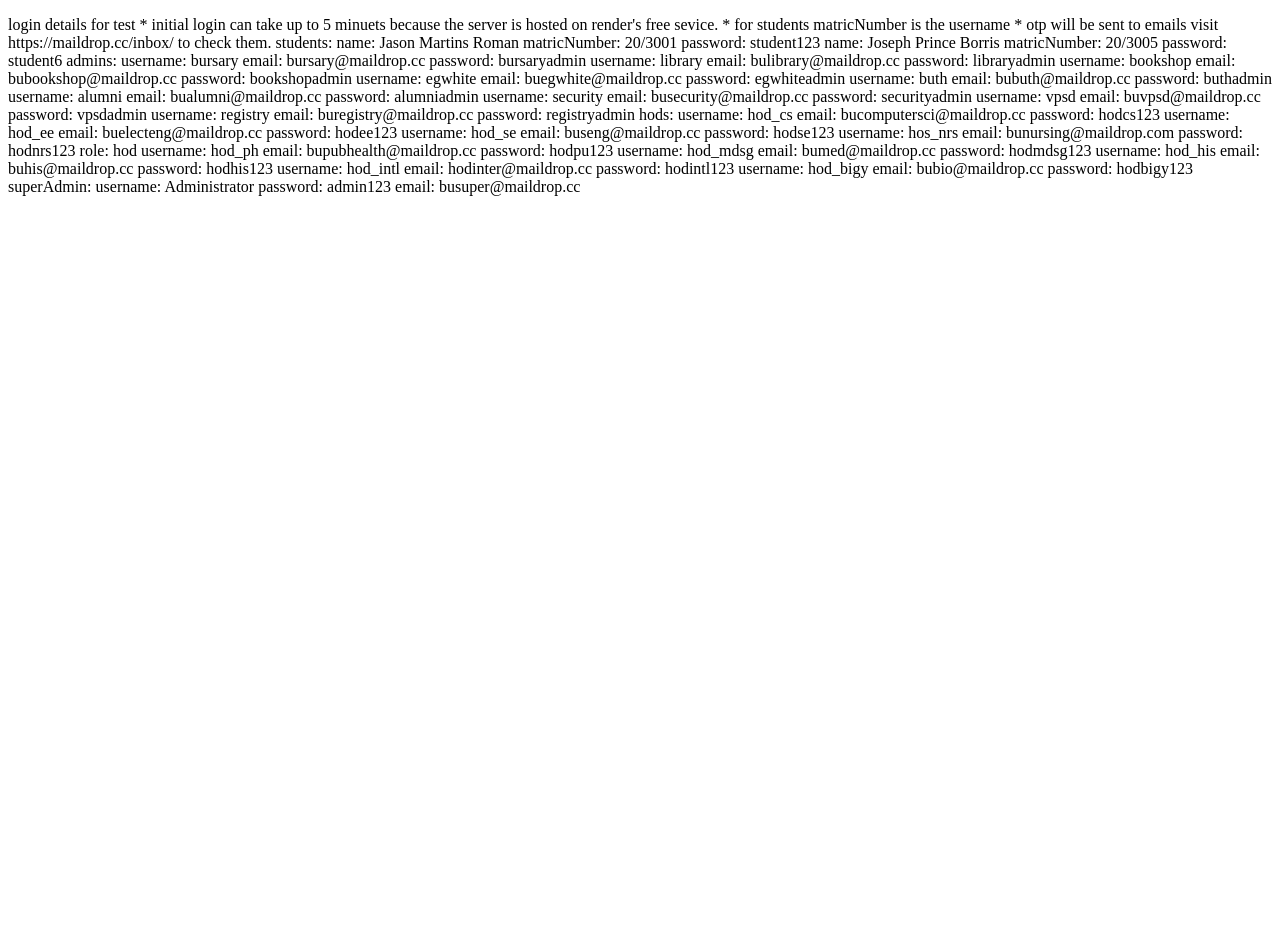
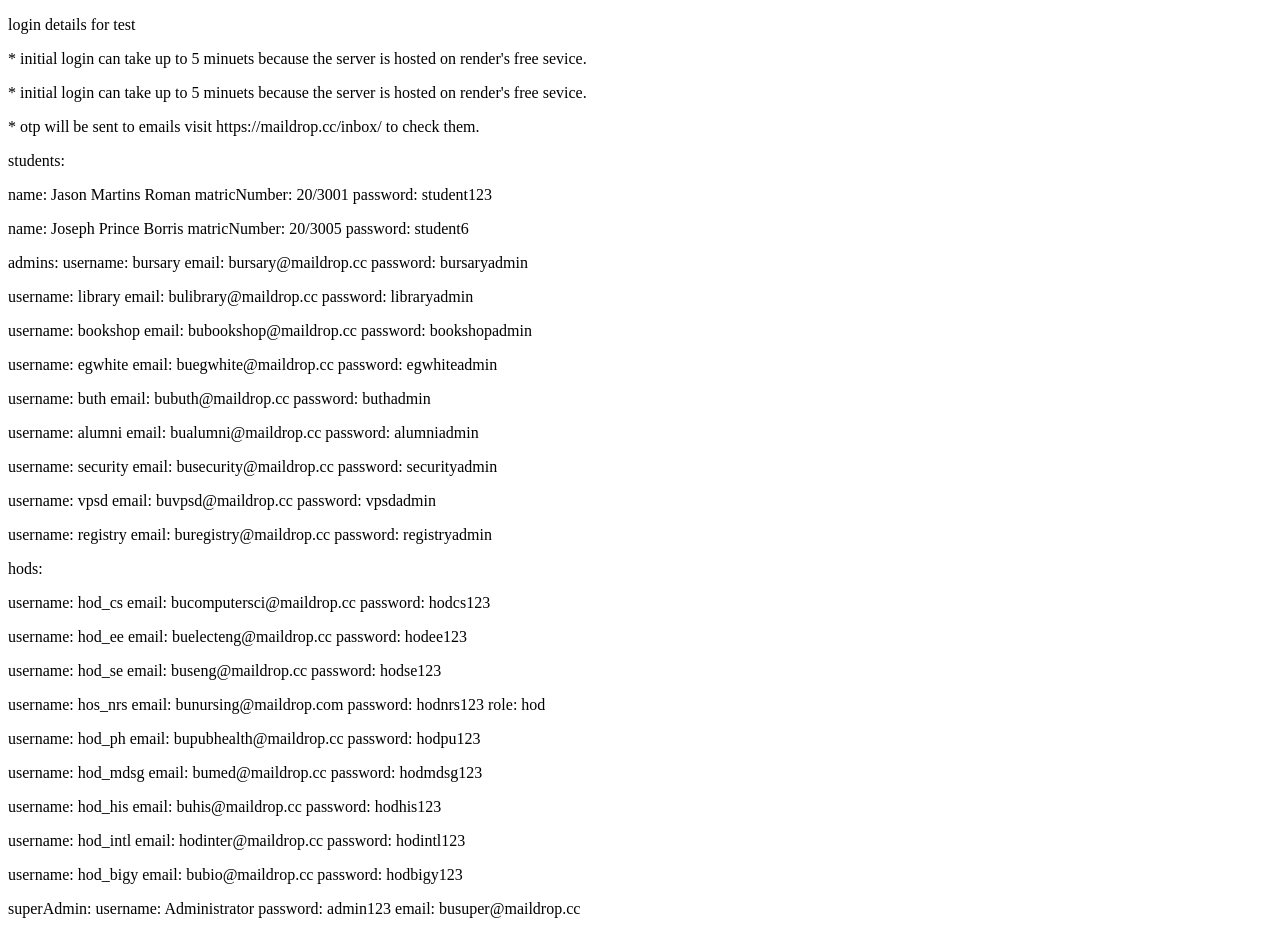
Before and after one commit to Mighty-k/clearance-database, a website: page index.html in a window 1280 px wide. Before the commit the page ends 800 px from the top, so only its background shows below. Drawn offline with Linux system fonts and the light colour scheme.

Commit message:
Update index.html

```diff
--- a/index.html
+++ b/index.html
@@ -3,141 +3,142 @@
 <body>
  <p>
 login details for test
-* initial login can take up to 5 minuets because the server is hosted on render's free sevice.
-* for students matricNumber is the username
-* otp will be sent to emails visit https://maildrop.cc/inbox/ to check them.
+<p>* initial login can take up to 5 minuets because the server is hosted on render's free sevice.</p>
+<p>* initial login can take up to 5 minuets because the server is hosted on render's free sevice.
+</p
+<p>* otp will be sent to emails visit https://maildrop.cc/inbox/ to check them.
+</p>
+
+
+<p>students:</p>
+<p>name: Jason Martins Roman
+matricNumber: 20/3001
+ password: student123</p>
+
+<p>name: Joseph Prince Borris
+ matricNumber: 20/3005
+ password: student6</p>
+
+ <p>admins:
+      username: bursary
+      email: bursary@maildrop.cc
+      password: bursaryadmin</p>
 
 
 
-students:
-name: Jason Martins Roman
-matricNumber: 20/3001
- password: student123
+     <p>username: library
+      email: bulibrary@maildrop.cc
+      password: libraryadmin</p>
 
-name: Joseph Prince Borris
- matricNumber: 20/3005
- password: student6
 
- admins:
-      username: bursary
-      email: bursary@maildrop.cc
-      password: bursaryadmin
+     <p> username: bookshop
+      email: bubookshop@maildrop.cc
+      password: bookshopadmin</p>
 
 
 
-      username: library
-      email: bulibrary@maildrop.cc
-      password: libraryadmin
-
-
-      username: bookshop
-      email: bubookshop@maildrop.cc
-      password: bookshopadmin
+     <p>username: egwhite
+      email: buegwhite@maildrop.cc
+      password: egwhiteadmin</p>
 
 
 
-      username: egwhite
-      email: buegwhite@maildrop.cc
-      password: egwhiteadmin
+     <p>username: buth
+      email: bubuth@maildrop.cc
+      password: buthadmin
+  </p>
+
+
+    <p>username: alumni
+      email: bualumni@maildrop.cc
+      password: alumniadmin
+</p>
+
+
+     <p> username: security
+      email: busecurity@maildrop.cc
+      password: securityadmin</p>
 
 
 
-      username: buth
-      email: bubuth@maildrop.cc
-      password: buthadmin
+     <p>username: vpsd
+      email: buvpsd@maildrop.cc
+      password: vpsdadmin</p>
 
 
 
-      username: alumni
-      email: bualumni@maildrop.cc
-      password: alumniadmin
+     <p> username: registry
+      email: buregistry@maildrop.cc
+      password: registryadmin
+ </p>
+
+  <p>hods:</p>
+    <p>username: hod_cs
+      email: bucomputersci@maildrop.cc
+      password: hodcs123
+    </p>
 
 
-
-      username: security
-      email: busecurity@maildrop.cc
-      password: securityadmin
-
-
-
-      username: vpsd
-      email: buvpsd@maildrop.cc
-      password: vpsdadmin
-
-
-
-      username: registry
-      email: buregistry@maildrop.cc
-      password: registryadmin
-
-
-  hods:
-      username: hod_cs
-      email: bucomputersci@maildrop.cc
-      password: hodcs123
-
-
-
-      username: hod_ee
+    <p>username: hod_ee
       email: buelecteng@maildrop.cc
-      password: hodee123
+      password: hodee123</p>
 
 
 
 
-      username: hod_se
+     <p> username: hod_se
       email: buseng@maildrop.cc
-      password: hodse123
+      password: hodse123</p>
 
 
 
-      username: hos_nrs
+     <p>username: hos_nrs
       email: bunursing@maildrop.com
       password: hodnrs123
-      role: hod
+      role: hod</p>
 
 
 
 
-      username: hod_ph
+      <p>username: hod_ph
 
       email: bupubhealth@maildrop.cc
-      password: hodpu123
+      password: hodpu123</p>
 
 
 
-      username: hod_mdsg
+      <p>username: hod_mdsg
       email: bumed@maildrop.cc
-      password: hodmdsg123
+      password: hodmdsg123</p>
+
+
+
+  <p> username: hod_his
+      email: buhis@maildrop.cc
+      password: hodhis123</p>
+
+
+
+<p>  username: hod_intl
+
+      email: hodinter@maildrop.cc
+      password: hodintl123</p>
+
+
+
+<p> username: hod_bigy
+
+      email: bubio@maildrop.cc
+      password: hodbigy123</p>
 
 
 
 
-      username: hod_his
-      email: buhis@maildrop.cc
-      password: hodhis123
-
-
-
-      username: hod_intl
-
-      email: hodinter@maildrop.cc
-      password: hodintl123
-
-
-
-      username: hod_bigy
-
-      email: bubio@maildrop.cc
-      password: hodbigy123
-
-
-
-  superAdmin:
+  <p>superAdmin:
       username: Administrator
       password: admin123
       email: busuper@maildrop.cc
-
+</p>
 
 
 </p>
```
